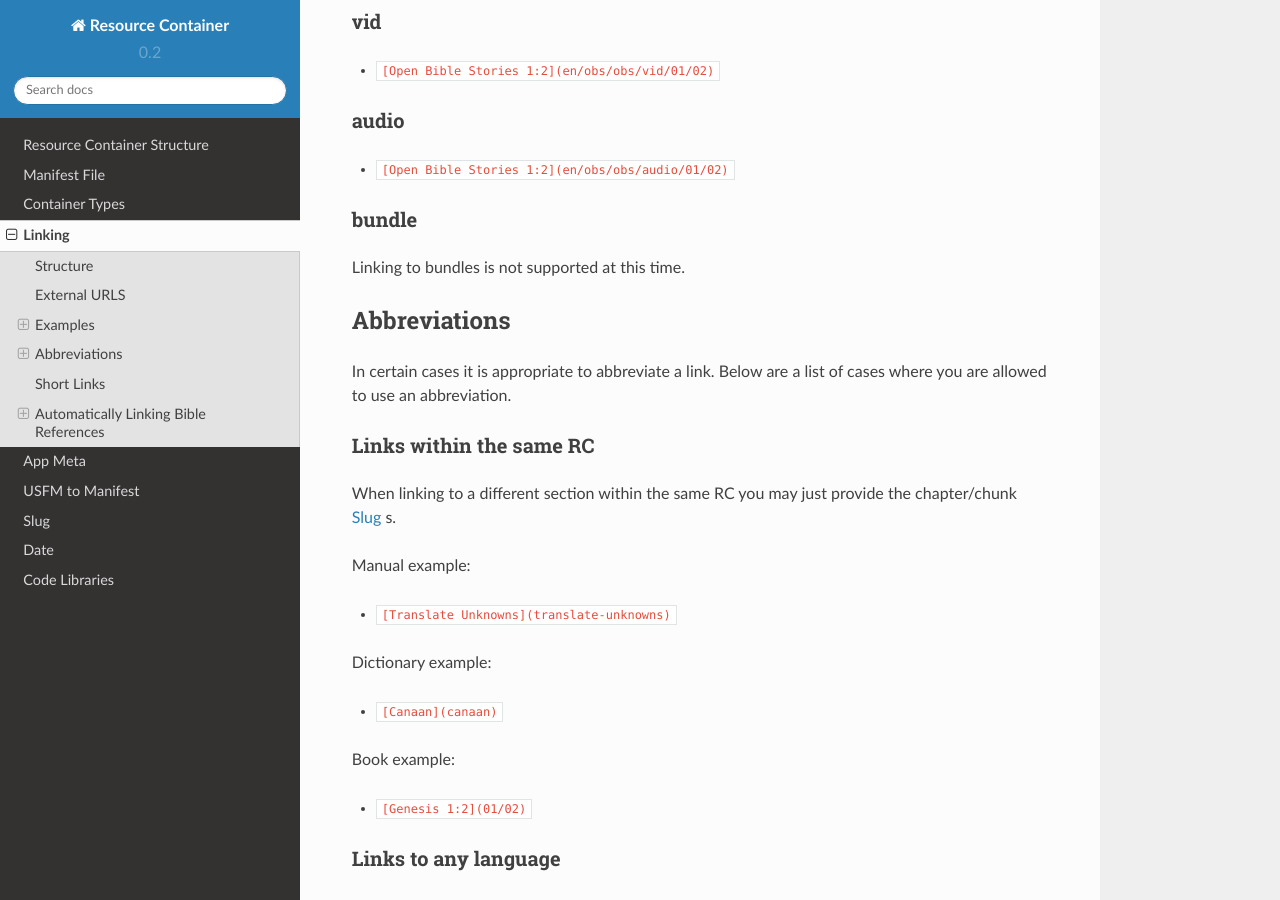
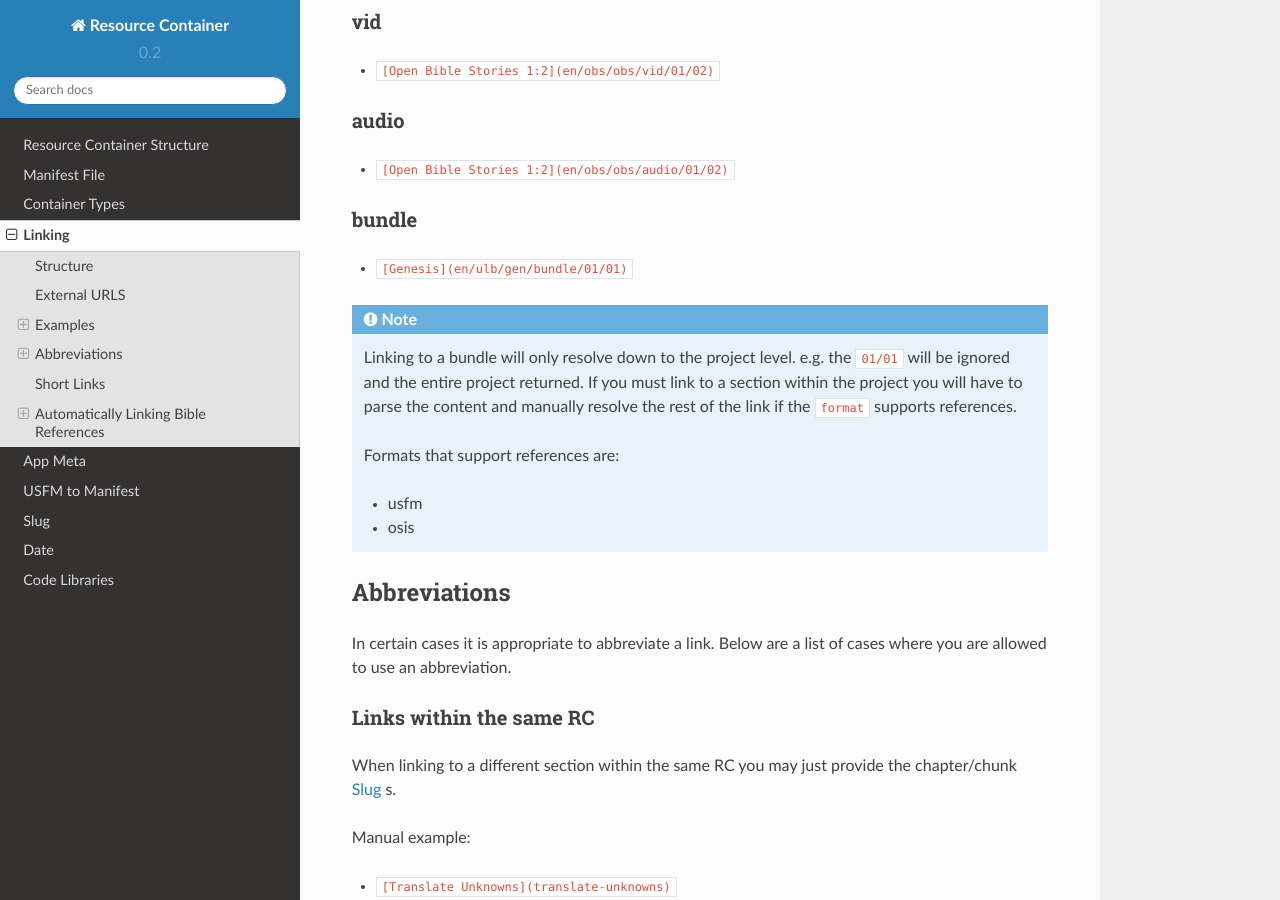
Before and after one commit to unfoldingWord-dev/Resource-Container, a Sphinx documentation site: the page built from docs/linking.rst, in a window 1280 px wide and 900 px high, scrolled down 2294 px. Built offline with Sphinx 7.4.7 and the Read the Docs theme 2.0.0, drawn with Linux system fonts in a browser that asks for light colours.

Commit message:
updated notes about linking bundles

```diff
--- a/docs/linking.rst
+++ b/docs/linking.rst
@@ -123,7 +123,17 @@ audio
 bundle
 ~~~~~~
 
-Linking to bundles is not supported at this time.
+- ``[Genesis](en/ulb/gen/bundle/01/01)``
+
+.. note:: Linking to a bundle will only resolve down to the project level. e.g. the ``01/01`` will be ignored
+    and the entire project returned.
+    If you must link to a section within the project you will have to parse the content and
+    manually resolve the rest of the link if the ``format`` supports references.
+
+    Formats that support references are:
+
+    - usfm
+    - osis
 
 .. _linking-abbreviations:
 
```
